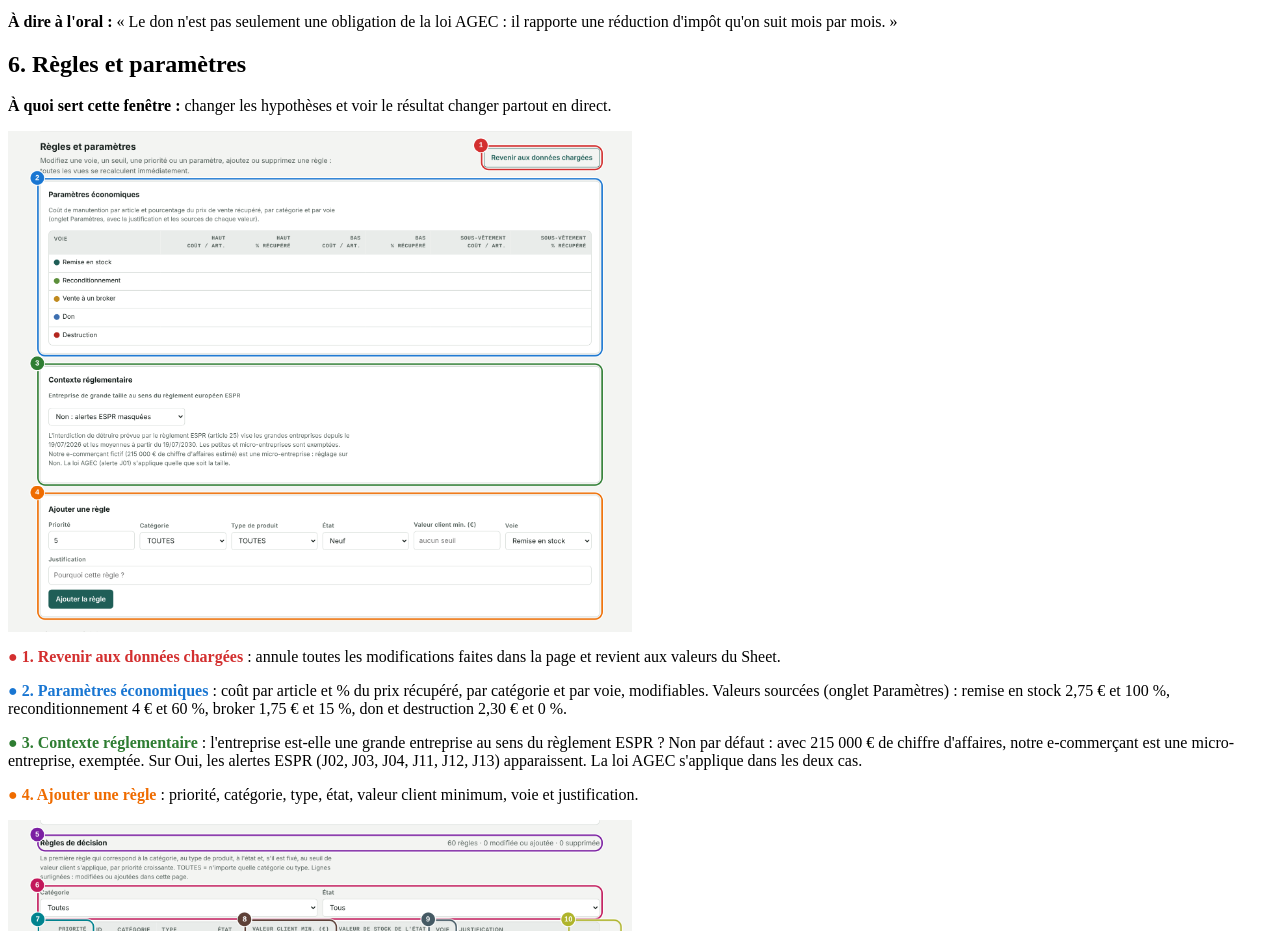
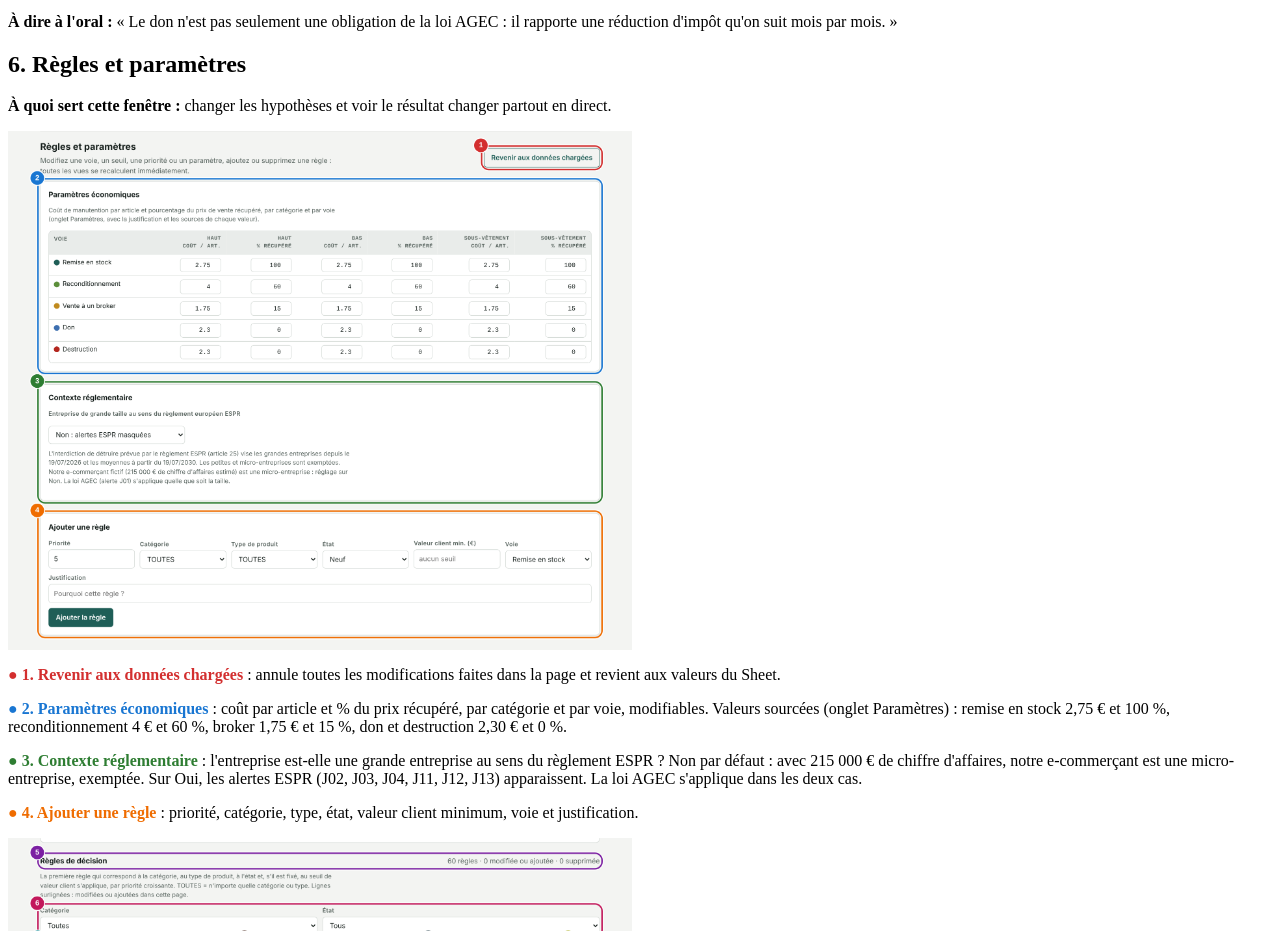
Before and after one commit to BenjaminRossi13/Returns-advisor, a plain HTML site: page guide/guide.html in a window 1280 px wide. Shown: the part 5405-6336 px from the top of the page. Drawn offline with Linux system fonts and the light colour scheme.

Commit message:
Guide : capture Règles et paramètres corrigée
Co-Authored-By: Claude Opus 5.5 <noreply@anthropic.com>
Claude-Session: https://claude.ai/code/session_016zhmvcjhmwkBMkNtosfYAC

```diff
--- a/guide/guide.html
+++ b/guide/guide.html
@@ -72,7 +72,7 @@
 <p><b>À dire à l'oral :</b> « Le don n'est pas seulement une obligation de la loi AGEC : il rapporte une réduction d'impôt qu'on suit mois par mois. »</p>
 <h2>6. Règles et paramètres</h2>
 <p><b>À quoi sert cette fenêtre :</b> changer les hypothèses et voir le résultat changer partout en direct.</p>
-<p><img src="https://benjaminrossi13.github.io/Returns-advisor/guide/09-regles-haut.png" width="624" alt="09-regles-haut.png"></p>
+<p><img src="https://benjaminrossi13.github.io/Returns-advisor/guide/09-regles-haut-v2.png" width="624" alt="09-regles-haut-v2.png"></p>
 <p><span style="color:#D32F2F;font-weight:bold">● 1. Revenir aux données chargées</span> : annule toutes les modifications faites dans la page et revient aux valeurs du Sheet.</p>
 <p><span style="color:#1976D2;font-weight:bold">● 2. Paramètres économiques</span> : coût par article et % du prix récupéré, par catégorie et par voie, modifiables. Valeurs sourcées (onglet Paramètres) : remise en stock 2,75 € et 100 %, reconditionnement 4 € et 60 %, broker 1,75 € et 15 %, don et destruction 2,30 € et 0 %.</p>
 <p><span style="color:#2E7D32;font-weight:bold">● 3. Contexte réglementaire</span> : l'entreprise est-elle une grande entreprise au sens du règlement ESPR ? Non par défaut : avec 215 000 € de chiffre d'affaires, notre e-commerçant est une micro-entreprise, exemptée. Sur Oui, les alertes ESPR (J02, J03, J04, J11, J12, J13) apparaissent. La loi AGEC s'applique dans les deux cas.</p>
```
Also changed, not shown: guide/09-regles-haut-v2.png (added).
